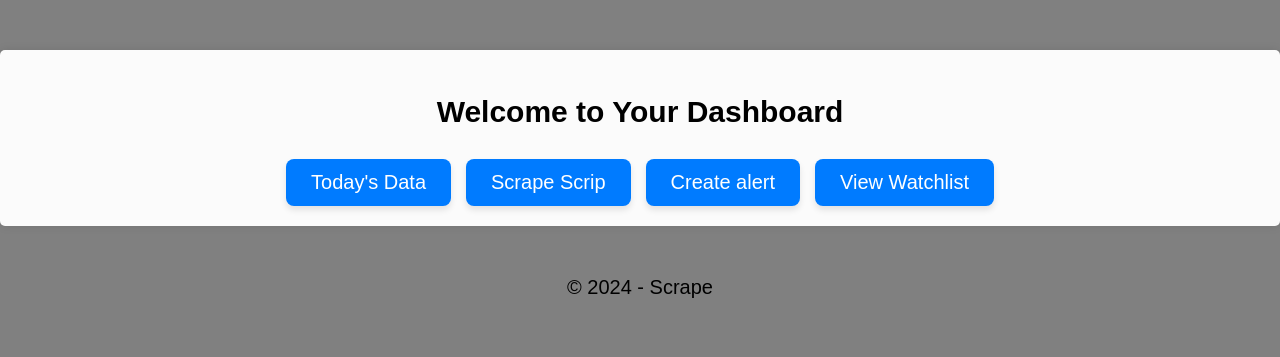
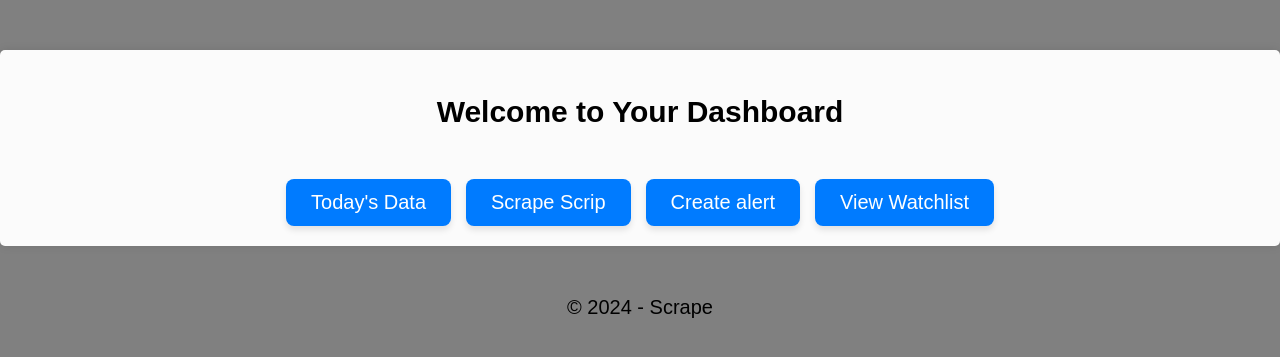
Before and after one commit to Temba23/scrape, a Django app: template templates/dash.html in a window 1280 px wide. Shown: the top 357 px of the page. Run offline with Django 3.2, Linux system fonts and the light colour scheme; the template is opened without the code that fills it, so the values that code supplies are empty.

Commit message:
Css Adjustments for the button in watchlist

```diff
--- a/static/css/style.css
+++ b/static/css/style.css
@@ -24,6 +24,7 @@ main {
     border: solid 2px #000;
     border-collapse: collapse;
     width: 100%;
+    margin-bottom: 20px;
 }
 
 .btn {
@@ -76,6 +77,8 @@ main {
     border-radius: 8px;
     transition: background-color 0.3s, transform 0.2s, box-shadow 0.2s;
     box-shadow: 0 4px 6px rgba(0, 0, 0, 0.1);
+    float: right;
+    margin-top: 20px;
 }
 
 .dashboard-button:hover {
```
